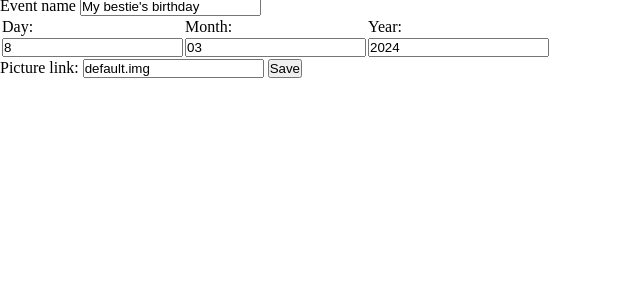
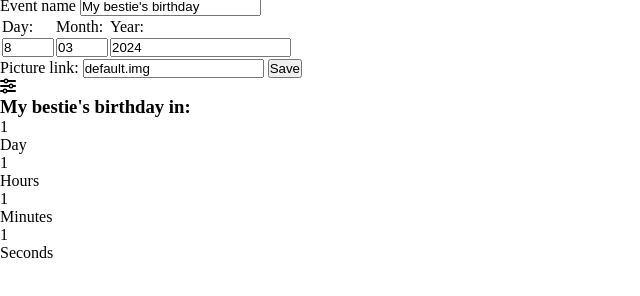
Before and after one commit to marcin-kk/EventCountdownTimer, a plain HTML site: page index.html in a window 1280 px wide. Shown: the part 40-336 px from the top of the page, without its empty margins (0-640 px from the left). Drawn offline with Linux system fonts and the light colour scheme.

Commit message:
html: app body done

```diff
--- a/index.html
+++ b/index.html
@@ -27,31 +27,43 @@
                     <td><label for="event-year">Year:</label></td>
                 </tr>
                 <tr>
-                    <td><input type="number" id="event-day" maxlength="2" value="8"></td>
-                    <td><input type="number" id="event-month" maxlength="2" value="03"></td>
-                    <td><input type="number" id="event-year" maxlength="4" value="2024"></td>
+                    <td><input type="number" id="event-day" min="1" max="31" value="8"></td>
+                    <td><input type="number" id="event-month" min="1" max="12" value="03"></td>
+                    <td><input type="number" id="event-year" min="2023" value="2024"></td>
                 </tr>
             </table>
             <label for="event-image">Picture link:</label>
             <input type="text" id="event-image" value="default.img">
             <button class="save">Save</button>
         </div>
+
+        <div class="app-body">
+            <div class="image-section">
+                <div class="settings-btn"><i class="fas fa-sliders-h"></i></div>
+            </div>
+            <div class="time-section">
+                <h3><span class="event">My bestie's birthday</span> in:</h3>
+                <div class="time-cards">
+                    <div class="card">
+                        <p class="days-count number">1</p>
+                        <p class="card-title">Day</p>
+                    </div>
+                    <div class="card">
+                        <p class="hours-count number">1</p>
+                        <p class="card-title">Hours</p>
+                    </div>
+                    <div class="card">
+                        <p class="minutes-count number">1</p>
+                        <p class="card-title">Minutes</p>
+                    </div>
+                    <div class="card">
+                        <p class="secomds-count number">1</p>
+                        <p class="card-title">Seconds</p>
+                    </div>
+                </div>
+            </div>
+        </div>
     </div>
-
-
-
-
-
-
-
-
-
-
-
-
-
-
-
 
 
     <script src="script.js"></script>
```
